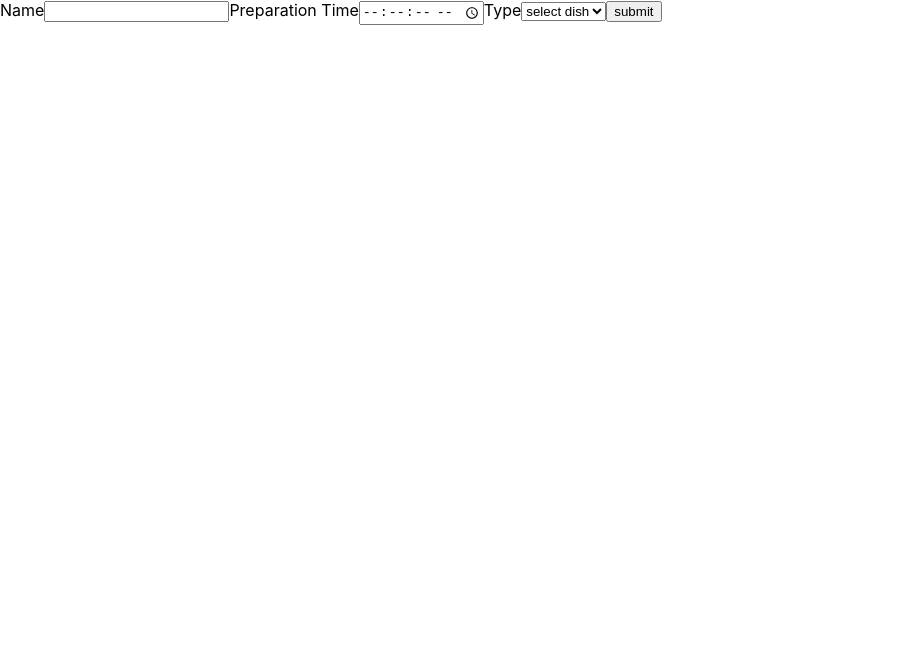
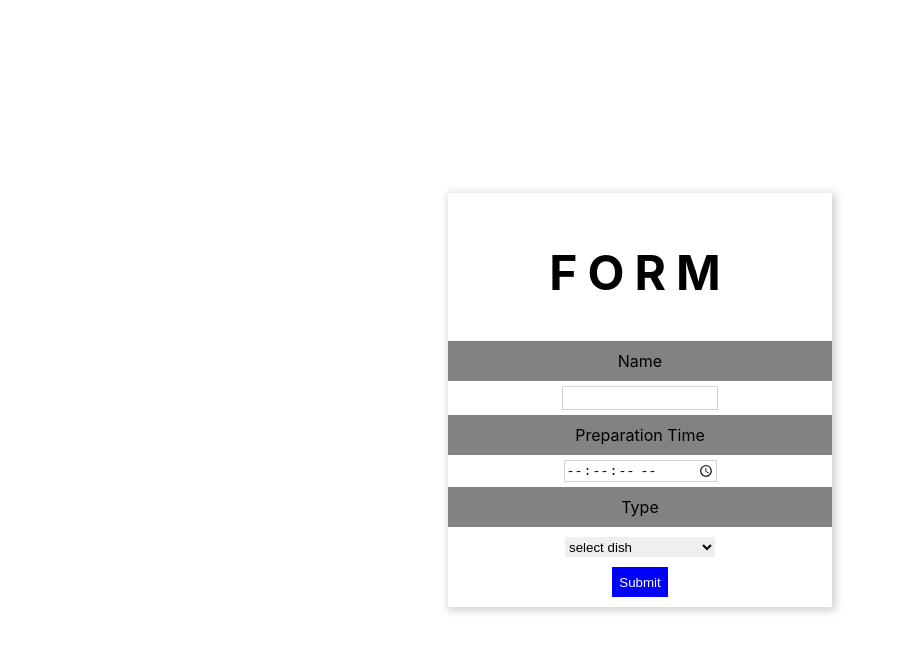
Before and after one commit to jozef-wolf/order-form, a React (Create React App) app: page / in a window 1280 px wide. Shown: the top 652 px of the page, without its empty margins (0-900 px from the left). Built offline with nearby package versions, Linux system fonts and the light colour scheme.

Commit message:
design wip

```diff
--- a/src/App.js
+++ b/src/App.js
@@ -1,10 +1,19 @@
 import Form from "./components/Form";
+import styled from "styled-components";
+
+const Main = styled.div`
+  display: flex;
+  justify-content: center;
+  align-items: center;
+  width: 100vw;
+  height: 100vh;
+`;
 
 function App() {
   return (
-    <div className="App">
+    <Main>
       <Form />
-    </div>
+    </Main>
   );
 }
 
--- a/src/components/Form.js
+++ b/src/components/Form.js
@@ -1,4 +1,55 @@
 import React, { useState } from "react";
+import styled from "styled-components";
+
+const StyledDiv = styled.div`
+  display: flex;
+  flex-direction: column;
+  align-items: center;
+  justify-content: center;
+  width: 30vw;
+  padding: 10px 0 10px 0;
+  box-shadow: 2px 2px 8px 2px lightgray;
+  h2 {
+    font-size: 3rem;
+    letter-spacing: 10px;
+  }
+  form {
+    display: flex;
+    flex-direction: column;
+    justify-content: space-evenly;
+    align-items: center;
+    label {
+      display: flex;
+      align-items: center;
+      justify-content: center;
+      background-color: #828282;
+      width: 30vw;
+      height: 40px;
+    }
+    input {
+      text-align: left;
+      margin: 5px;
+      border: 1px solid lightgray;
+      height: 20px;
+      width: 150px;
+    }
+    select {
+      border: none;
+      width: 150px;
+      height: 20px;
+      margin: 10px;
+    }
+  }
+  button {
+    height: 30px;
+    background-color: blue;
+    color: white;
+    border: 1px solid blue;
+    &:hover {
+      background-color: darkblue;
+    }
+  }
+`;
 
 const Form = () => {
   const [items] = React.useState([
@@ -45,7 +96,8 @@ const Form = () => {
   };
 
   return (
-    <div>
+    <StyledDiv>
+      <h2>FORM</h2>
       <form onSubmit={handleSubmit}>
         <label>Name</label>
         <input
@@ -116,9 +168,9 @@ const Form = () => {
           </>
         )}
 
-        <button>submit</button>
+        <button>Submit</button>
       </form>
-    </div>
+    </StyledDiv>
   );
 };
 
```
